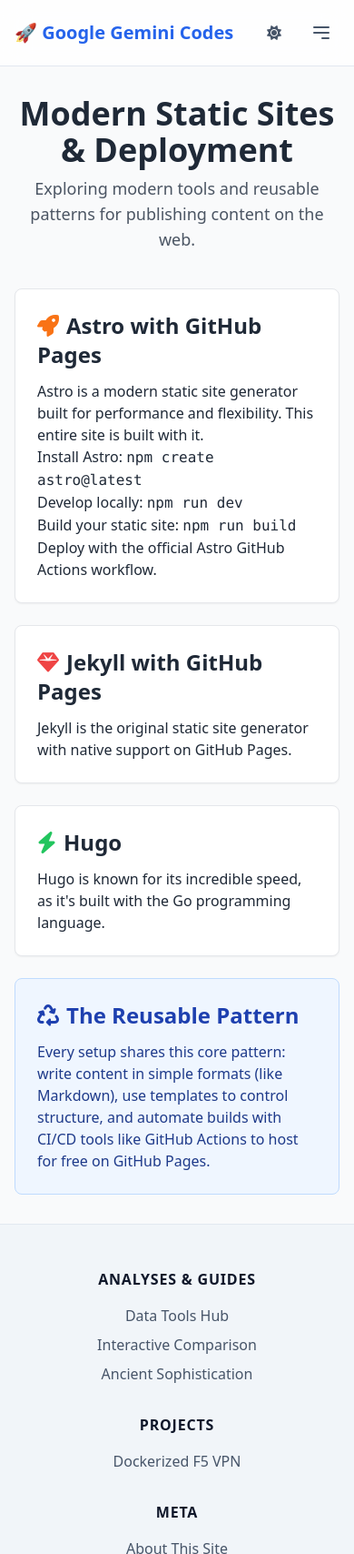
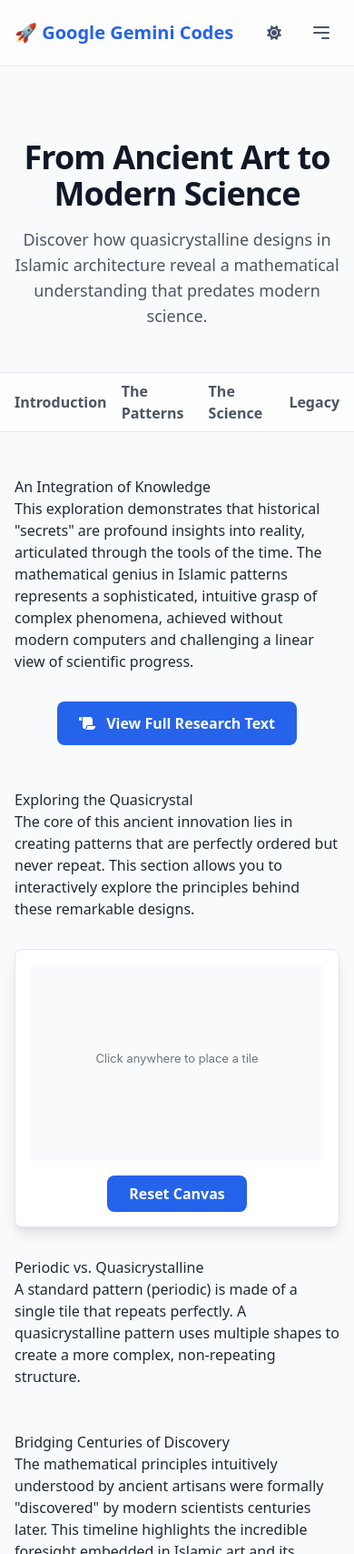
Before and after one commit to kairin/google-gemini-codes, an Astro site: page /google-gemini-codes/learning/github-pages-ssg in a window 390 px wide. Shown: the top 1708 px of the page at 91% size. Built offline with nearby package versions, Linux system fonts and the light colour scheme; Astro itself is replaced by a stand-in of ours.

Commit message:
feat: update the ancient math

```diff
--- a/src/pages/learning/github-pages-ssg.astro
+++ b/src/pages/learning/github-pages-ssg.astro
@@ -1,36 +1,107 @@
 ---
 import BaseLayout from '../../layouts/BaseLayout.astro';
+import GirihCanvas from '../../components/GirihCanvas.astro';
+import Modal from '../../components/Modal.astro';
 ---
-<BaseLayout title="Modern Static Sites with Astro" description="A guide to modern static site generators and automated deployment.">
-    <header class="text-center mb-10">
-        <h1 class="text-4xl font-bold text-gray-800 dark:text-slate-100">Modern Static Sites & Deployment</h1>
-        <p class="mt-2 text-lg text-gray-600 dark:text-slate-300">Exploring modern tools and reusable patterns for publishing content on the web.</p>
+<BaseLayout title="Ancient Sophistication" description="The mathematics of quasicrystals in Islamic architecture.">
+
+    <!-- Header Section -->
+    <header class="text-center my-12 md:my-16">
+        <h1 class="text-4xl md:text-5xl font-extrabold text-gray-900 dark:text-slate-100 tracking-tight">
+            From Ancient Art to Modern Science
+        </h1>
+        <p class="mt-4 text-lg md:text-xl text-gray-600 dark:text-slate-300 max-w-3xl mx-auto">
+            Discover how quasicrystalline designs in Islamic architecture reveal a mathematical understanding that predates modern science.
+        </p>
     </header>
 
-    <div class="max-w-4xl mx-auto space-y-6">
-        <div class="bg-white dark:bg-slate-800 p-6 rounded-lg shadow-sm border dark:border-slate-700">
-            <h2 class="text-2xl font-bold mb-3 dark:text-slate-200"><i class="fa-solid fa-rocket text-orange-500 mr-2"></i>Astro with GitHub Pages</h2>
-            <div class="prose dark:prose-invert max-w-none">
-                <p>Astro is a modern static site generator built for performance and flexibility. This entire site is built with it.</p>
-                <ul>
-                    <li>Install Astro: <code>npm create astro@latest</code></li>
-                    <li>Develop locally: <code>npm run dev</code></li>
-                    <li>Build your static site: <code>npm run build</code></li>
-                    <li>Deploy with the official Astro GitHub Actions workflow.</li>
-                </ul>
-            </div>
-        </div>
-        <div class="bg-white dark:bg-slate-800 p-6 rounded-lg shadow-sm border dark:border-slate-700">
-            <h2 class="text-2xl font-bold mb-3 dark:text-slate-200"><i class="fa-solid fa-gem text-red-500 mr-2"></i>Jekyll with GitHub Pages</h2>
-            <p class="dark:text-slate-400">Jekyll is the original static site generator with native support on GitHub Pages.</p>
-        </div>
-        <div class="bg-white dark:bg-slate-800 p-6 rounded-lg shadow-sm border dark:border-slate-700">
-            <h2 class="text-2xl font-bold mb-3 dark:text-slate-200"><i class="fa-solid fa-bolt text-green-500 mr-2"></i>Hugo</h2>
-            <p class="dark:text-slate-400">Hugo is known for its incredible speed, as it's built with the Go programming language.</p>
-        </div>
-        <div class="bg-blue-50 dark:bg-slate-800 p-6 rounded-lg border border-blue-200 dark:border-slate-700">
-            <h2 class="text-2xl font-bold mb-3 text-blue-800 dark:text-blue-300"><i class="fa-solid fa-recycle mr-2"></i>The Reusable Pattern</h2>
-            <p class="text-blue-900 dark:text-blue-400">Every setup shares this core pattern: write content in simple formats (like Markdown), use templates to control structure, and automate builds with CI/CD tools like GitHub Actions to host for free on GitHub Pages.</p>
+    <!-- Sub-Navigation for Scrolling - NOW WITH ALL 4 LINKS -->
+    <div class="sticky top-[72px] bg-white/80 dark:bg-slate-900/80 backdrop-blur-lg z-40 border-y dark:border-slate-700 -mx-4 px-4 mb-12">
+        <div class="container mx-auto flex justify-center items-center py-2 space-x-4 md:space-x-8">
+            <a href="#introduction" class="font-semibold text-gray-600 dark:text-slate-300 hover:text-blue-600 dark:hover:text-blue-400">Introduction</a>
+            <a href="#patterns" class="font-semibold text-gray-600 dark:text-slate-300 hover:text-blue-600 dark:hover:text-blue-400">The Patterns</a>
+            <a href="#science" class="font-semibold text-gray-600 dark:text-slate-300 hover:text-blue-600 dark:hover:text-blue-400">The Science</a>
+            <a href="#legacy" class="font-semibold text-gray-600 dark:text-slate-300 hover:text-blue-600 dark:hover:text-blue-400">Legacy</a>
         </div>
     </div>
+
+    <!-- Main Content Wrapper -->
+    <div class="prose prose-lg dark:prose-invert max-w-3xl mx-auto space-y-12">
+        <!-- Section 1: Introduction -->
+        <section id="introduction">
+            <h2>An Integration of Knowledge</h2>
+            <p>This exploration demonstrates that historical "secrets" are profound insights into reality, articulated through the tools of the time. The mathematical genius in Islamic patterns represents a sophisticated, intuitive grasp of complex phenomena, achieved without modern computers and challenging a linear view of scientific progress.</p>
+            <div class="not-prose my-8 text-center">
+                <button id="research-trigger" class="bg-blue-600 text-white font-semibold px-6 py-3 rounded-lg hover:bg-blue-700 dark:bg-blue-500 dark:hover:bg-blue-600 transition">
+                    <i class="fas fa-scroll mr-2"></i> View Full Research Text
+                </button>
+            </div>
+        </section>
+
+        <!-- Section 2: The Patterns -->
+        <section id="patterns">
+            <h2>Exploring the Quasicrystal</h2>
+            <p>The core of this ancient innovation lies in creating patterns that are perfectly ordered but never repeat. This section allows you to interactively explore the principles behind these remarkable designs.</p>
+            <div class="not-prose my-8">
+                <GirihCanvas />
+            </div>
+            <h3>Periodic vs. Quasicrystalline</h3>
+            <p>A standard pattern (periodic) is made of a single tile that repeats perfectly. A quasicrystalline pattern uses multiple shapes to create a more complex, non-repeating structure.</p>
+        </section>
+
+        <!-- Section 3: The Science -->
+        <section id="science">
+            <h2>Bridging Centuries of Discovery</h2>
+            <p>The mathematical principles intuitively understood by ancient artisans were formally "discovered" by modern scientists centuries later. This timeline highlights the incredible foresight embedded in Islamic art and its connection to contemporary physics.</p>
+        </section>
+
+        <!-- Section 4: Legacy -->
+        <section id="legacy">
+            <h2>An Enduring Legacy of Insight</h2>
+            <p>The study of Islamic architectural patterns provides a unique lens through which to view the timeless nature of fundamental principles. It reveals a continuous dialogue between past intuition and present discovery, underscoring the power of integrated knowledge.</p>
+            <div class="not-prose overflow-x-auto my-8">
+                <table class="w-full text-left text-sm">
+                    <thead class="bg-gray-100 dark:bg-slate-700">
+                        <tr>
+                            <th class="p-3 font-semibold text-gray-700 dark:text-slate-200">Core Concept</th>
+                            <th class="p-3 font-semibold text-gray-700 dark:text-slate-200">Manifestation</th>
+                            <th class="p-3 font-semibold text-gray-700 dark:text-slate-200">Modern Implication</th>
+                        </tr>
+                    </thead>
+                    <tbody class="text-gray-600 dark:text-slate-300">
+                        <tr class="border-t dark:border-slate-700">
+                            <td class="p-3 font-medium text-gray-800 dark:text-slate-200">Quasicrystalline Geometry</td>
+                            <td class="p-3">Intricate Non-Repeating Patterns</td>
+                            <td class="p-3">Precursor to Modern Quasicrystals</td>
+                        </tr>
+                        <tr class="border-t dark:border-slate-700 bg-gray-50 dark:bg-slate-800">
+                            <td class="p-3 font-medium text-gray-800 dark:text-slate-200">Non-Periodicity</td>
+                            <td class="p-3">Girih Tiles & Self-Similar Transformations</td>
+                            <td class="p-3">Connection to Quantum Systems</td>
+                        </tr>
+                        <tr class="border-t dark:border-slate-700">
+                            <td class="p-3 font-medium text-gray-800 dark:text-slate-200">Human Cognitive Capacity</td>
+                            <td class="p-3">Ability to create complex patterns</td>
+                            <td class="p-3">Interdisciplinary Knowledge</td>
+                        </tr>
+                    </tbody>
+                </table>
+            </div>
+        </section>
+    </div>
+
+    <!-- Modal for the Full Research Text -->
+    <Modal triggerId="research-trigger" title="Full Research: Unveiling Ancient Sophistication">
+        <div class="prose dark:prose-invert max-w-none">
+            <!-- You can paste the entire, unformatted text from your research document here -->
+            <h3>Ancient Mathematical Wisdom</h3>
+            <p>Islamic architecture is not just aesthetically beautiful; it's a library of advanced mathematical concepts, specifically non-repeating patterns that exhibit long-range order, known as quasicrystals.</p>
+            <h3>Artisans as Pioneers</h3>
+            <p>Without computational aids, artisans used tools like "Girih tiles" and geometric rules to create stunningly complex designs, demonstrating a deep, intuitive understanding of non-periodic mathematics.</p>
+            <h3>A Different Way of Seeing</h3>
+            <p>Engaging with these intricate patterns fostered a cognitive framework open to seeing hidden structures—a way of thinking that resonates with the challenges of understanding quantum-level phenomena today.</p>
+            <!-- Add more sections as needed -->
+        </div>
+    </Modal>
+
 </BaseLayout>
```
